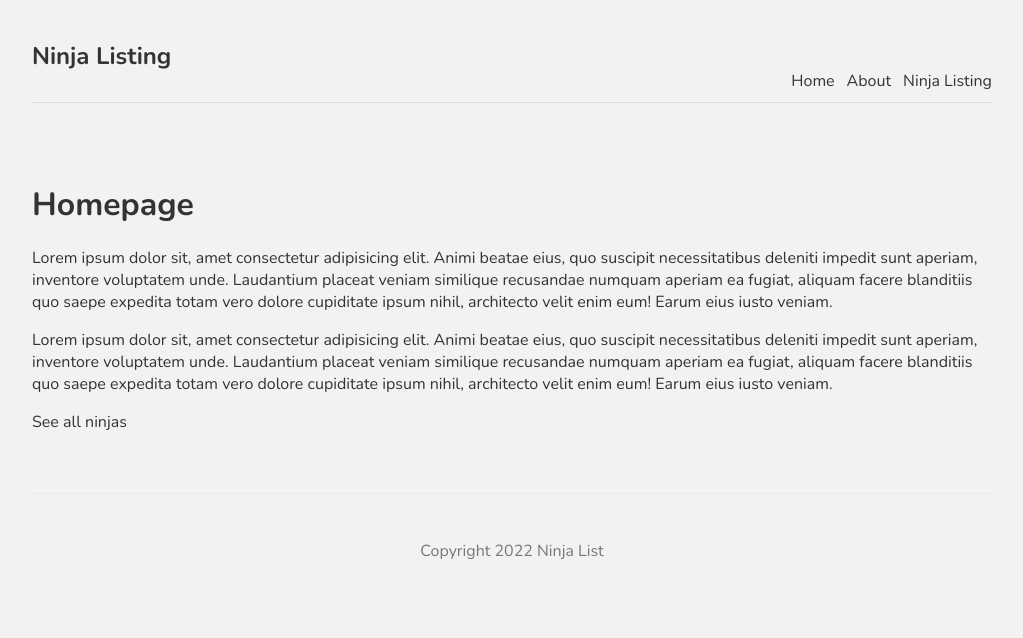
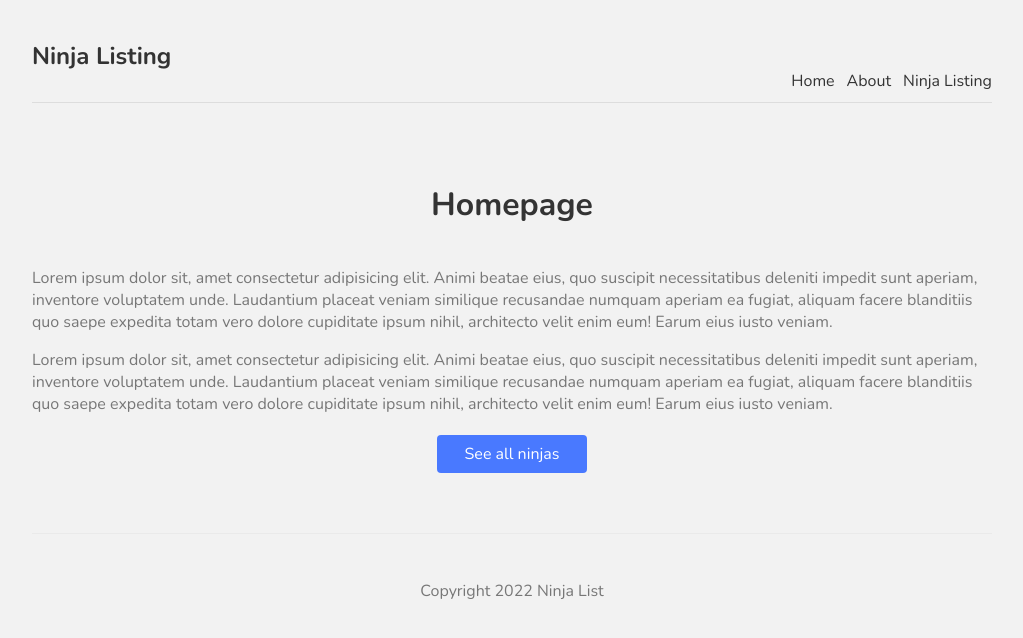
Before and after one commit to Tanimismat/ninjalist, a Next.js app: page / in a window 1280 px wide. Shown: the top 638 px of the page, without its empty margins (128-1151 px from the left). Built offline with nearby package versions, Linux system fonts and the light colour scheme.

Commit message:
css module

```diff
--- a/pages/index.js
+++ b/pages/index.js
@@ -8,8 +8,8 @@
 export default function Home() {
 	return (
 		<div>
-			<h1>Homepage</h1>
-			<p>
+			<h1 className={styles.title}>Homepage</h1>
+			<p className={styles.text}>
 				Lorem ipsum dolor sit, amet consectetur adipisicing elit. Animi beatae
 				eius, quo suscipit necessitatibus deleniti impedit sunt aperiam,
 				inventore voluptatem unde. Laudantium placeat veniam similique
@@ -17,7 +17,7 @@
 				saepe expedita totam vero dolore cupiditate ipsum nihil, architecto
 				velit enim eum! Earum eius iusto veniam.
 			</p>
-			<p>
+			<p className={styles.text}>
 				Lorem ipsum dolor sit, amet consectetur adipisicing elit. Animi beatae
 				eius, quo suscipit necessitatibus deleniti impedit sunt aperiam,
 				inventore voluptatem unde. Laudantium placeat veniam similique
@@ -26,7 +26,7 @@
 				velit enim eum! Earum eius iusto veniam.
 			</p>
 			<Link href="/ninjas">
-				<a>See all ninjas</a>
+				<a className={styles.btn}>See all ninjas</a>
 			</Link>
 		</div>
 	);
--- a/styles/Home.module.css
+++ b/styles/Home.module.css
@@ -1,129 +1,18 @@
-.container {
-  padding: 0 2rem;
+.title {
+	color: #333;
+	padding-bottom: 20px;
+	text-align: center;
 }
-
-.main {
-  min-height: 100vh;
-  padding: 4rem 0;
-  flex: 1;
-  display: flex;
-  flex-direction: column;
-  justify-content: center;
-  align-items: center;
+.text {
+	color: #777;
 }
-
-.footer {
-  display: flex;
-  flex: 1;
-  padding: 2rem 0;
-  border-top: 1px solid #eaeaea;
-  justify-content: center;
-  align-items: center;
+.btn {
+	display: block;
+	width: 150px;
+	padding: 8px 0;
+	margin: 20px auto;
+	background: #4979ff;
+	border-radius: 4px;
+	color: white;
+	text-align: center;
 }
-
-.footer a {
-  display: flex;
-  justify-content: center;
-  align-items: center;
-  flex-grow: 1;
-}
-
-.title a {
-  color: #0070f3;
-  text-decoration: none;
-}
-
-.title a:hover,
-.title a:focus,
-.title a:active {
-  text-decoration: underline;
-}
-
-.title {
-  margin: 0;
-  line-height: 1.15;
-  font-size: 4rem;
-}
-
-.title,
-.description {
-  text-align: center;
-}
-
-.description {
-  margin: 4rem 0;
-  line-height: 1.5;
-  font-size: 1.5rem;
-}
-
-.code {
-  background: #fafafa;
-  border-radius: 5px;
-  padding: 0.75rem;
-  font-size: 1.1rem;
-  font-family: Menlo, Monaco, Lucida Console, Liberation Mono, DejaVu Sans Mono,
-    Bitstream Vera Sans Mono, Courier New, monospace;
-}
-
-.grid {
-  display: flex;
-  align-items: center;
-  justify-content: center;
-  flex-wrap: wrap;
-  max-width: 800px;
-}
-
-.card {
-  margin: 1rem;
-  padding: 1.5rem;
-  text-align: left;
-  color: inherit;
-  text-decoration: none;
-  border: 1px solid #eaeaea;
-  border-radius: 10px;
-  transition: color 0.15s ease, border-color 0.15s ease;
-  max-width: 300px;
-}
-
-.card:hover,
-.card:focus,
-.card:active {
-  color: #0070f3;
-  border-color: #0070f3;
-}
-
-.card h2 {
-  margin: 0 0 1rem 0;
-  font-size: 1.5rem;
-}
-
-.card p {
-  margin: 0;
-  font-size: 1.25rem;
-  line-height: 1.5;
-}
-
-.logo {
-  height: 1em;
-  margin-left: 0.5rem;
-}
-
-@media (max-width: 600px) {
-  .grid {
-    width: 100%;
-    flex-direction: column;
-  }
-}
-
-@media (prefers-color-scheme: dark) {
-  .card,
-  .footer {
-    border-color: #222;
-  }
-  .code {
-    background: #111;
-  }
-  .logo img {
-    filter: invert(1);
-  }
-}
--- /dev/null
+++ b/styles/Ninjas.module.css
@@ -0,0 +1 @@
+/* selectors must be class selectors not element selector*/
```
